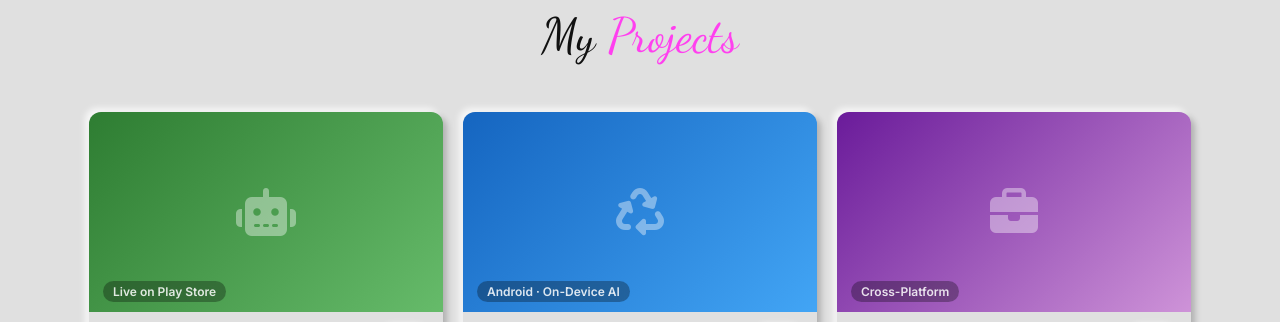
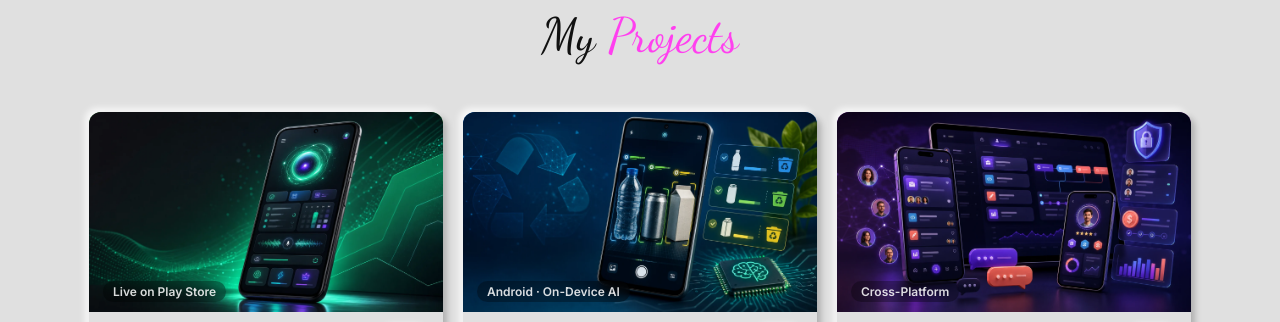
Before and after one commit to saurabh-verma2/Portfolio, a website: page index.html in a window 1280 px wide. Shown: the part 2230-2552 px from the top of the page. Drawn offline with Linux system fonts and the light colour scheme.

Commit message:
integrated projects placeholder images

```diff
--- a/js/app.js
+++ b/js/app.js
@@ -250,7 +250,9 @@ function renderProjects() {
 
     card.innerHTML = `
       <div class="project-img" style="background:${p.gradient}">
-        <i class="fa ${p.icon} project-img-icon"></i>
+        ${p.image
+          ? `<img src="${p.image}" alt="${p.title} project preview" loading="lazy" decoding="async">`
+          : `<i class="fa ${p.icon} project-img-icon"></i>`}
         <span class="project-img-label">${p.label}</span>
       </div>
       <div class="project-body">
--- a/js/data.js
+++ b/js/data.js
@@ -183,6 +183,7 @@ const PROJECTS = [
     label: "Live on Play Store",
     icon: "fa-robot",
     gradient: "linear-gradient(135deg,#2e7d32,#66bb6a)",
+    image: "assets/images/projects/meinstein-ai-assistant.webp",
     desc: "An AI-powered personal assistant app live on Google Play Store, built natively with Kotlin & Jetpack Compose.",
     github: GITHUB_URL,
     details: "A production Android app built with Kotlin, Jetpack Compose, MVVM, Room, and Retrofit. Features an offline-first data layer, Stripe-powered subscriptions, and a fully managed Google Play release lifecycle across multiple build environments.",
@@ -205,6 +206,7 @@ const PROJECTS = [
     label: "Android · On-Device AI",
     icon: "fa-recycle",
     gradient: "linear-gradient(135deg,#1565c0,#42a5f5)",
+    image: "assets/images/projects/trash-detective-ai.webp",
     desc: "Real-time waste classification using live camera input, TensorFlow Lite, and Gemini API for disposal guidance.",
     github: GITHUB_URL,
     details: "A native Android app that detects and classifies waste in real time using CameraX and an on-device TensorFlow Lite model, then calls the Gemini API to generate contextual disposal and recycling guidance — fully offline-first for core inference.",
@@ -226,6 +228,7 @@ const PROJECTS = [
     label: "Cross-Platform",
     icon: "fa-briefcase",
     gradient: "linear-gradient(135deg,#6a1b9a,#ce93d8)",
+    image: "assets/images/projects/freelance-marketplace.webp",
     desc: "A Flutter marketplace connecting employers and freelancers with proposals, escrow payments, and real-time chat.",
     github: "https://github.com/saurabh-verma2/job_board_freelance_marketplace",
     details: "A cross-platform Flutter app with multi-role Riverpod state management across client and freelancer dashboards, end-to-end proposal/contract lifecycle with milestone tracking, real-time Firestore chat, and Razorpay escrow-style payments.",
@@ -248,6 +251,7 @@ const PROJECTS = [
     label: "Cross-Platform",
     icon: "fa-seedling",
     gradient: "linear-gradient(135deg,#2e7d32,#aed581)",
+    image: "assets/images/projects/go-to-kisan.webp",
     desc: "A Flutter marketplace bridging farmers and buyers with role-based dashboards and real-time chat.",
     github: "https://github.com/saurabh-verma2/Go-To-Kisan-Smart-Agricultural-Marketplace",
     details: "A cross-platform Flutter app with role-based dashboards for sellers and buyers, Riverpod state management, light/dark theming, attendance tracking with fl_chart visualizations, and multi-platform image handling.",
--- a/style.css
+++ b/style.css
@@ -1942,6 +1942,18 @@ section {
   position: relative;
 }
 
+.project-img img {
+  width: 100%;
+  height: 100%;
+  object-fit: cover;
+  display: block;
+  transition: transform 0.45s ease;
+}
+
+.project-card:hover .project-img img {
+  transform: scale(1.035);
+}
+
 .project-img-icon {
   font-size: 3rem;
   color: rgba(255, 255, 255, 0.4);
@@ -1958,6 +1970,7 @@ section {
   padding: 3px 10px;
   border-radius: 20px;
   backdrop-filter: blur(4px);
+  z-index: 1;
 }
 
 .project-body {
```
Also changed, not shown: assets/images/projects/freelance-marketplace.webp (added), assets/images/projects/go-to-kisan.webp (added), assets/images/projects/meinstein-ai-assistant.webp (added), assets/images/projects/trash-detective-ai.webp (added).
